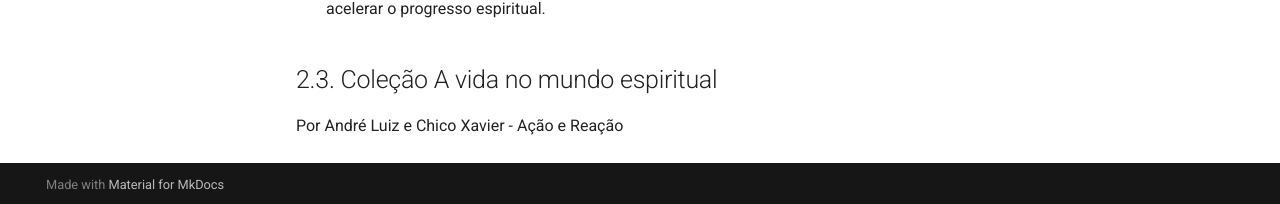
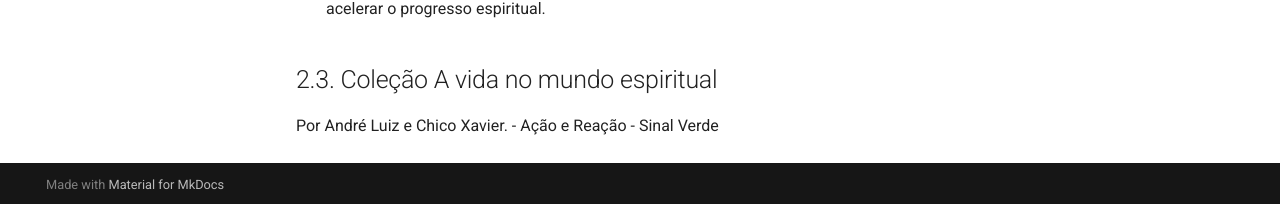
Before and after one commit to renatobrf/kindle-teca, an MkDocs documentation site: the page built from docs/religion/espirituality.md, in a window 1280 px wide and 900 px high, scrolled down 1807 px. Shown: the part 693-897 px from the top of the window. Built offline with MkDocs 1.6.1 and Material for MkDocs 9.7.7, drawn with Linux system fonts in a browser that asks for light colours.

Commit message:
Update espirituality.md

```diff
--- a/docs/religion/espirituality.md
+++ b/docs/religion/espirituality.md
@@ -57,5 +57,6 @@
 - O amor é a mais pura e elevada "lei de atração" do universo, capaz de harmonizar os seres e acelerar o progresso espiritual.
 
 ## 2.3. Coleção A vida no mundo espiritual
-Por André Luiz e Chico Xavier
+Por André Luiz e Chico Xavier.
 - Ação e Reação
+- Sinal Verde
```
